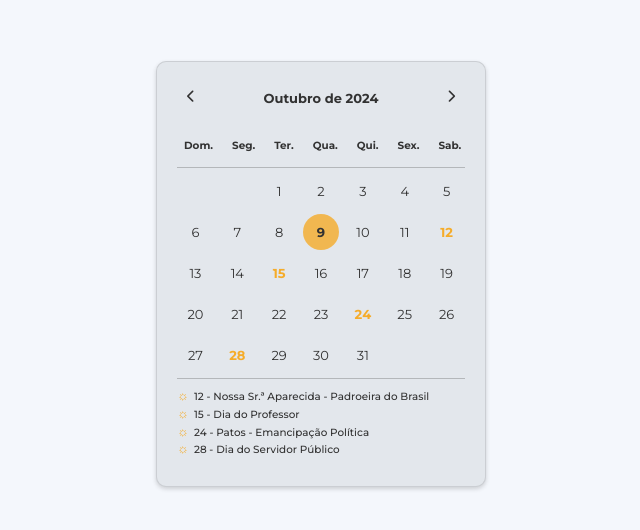
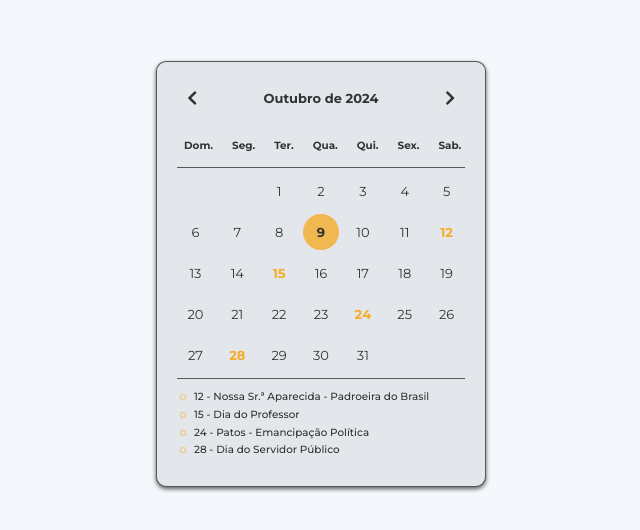
Before and after one commit to dev-emartins/simpples-calendario-react-typescript, a React (Vite) app: page / in a window 1280 px wide. Shown: the part 126-656 px from the top of the page, without its empty margins (319-959 px from the left). Built offline with nearby package versions, Linux system fonts and the light colour scheme.

Commit message:
Recente upgrade theme and icons

```diff
--- a/package.json
+++ b/package.json
@@ -12,6 +12,7 @@
   "dependencies": {
     "react": "^18.3.1",
     "react-dom": "^18.3.1",
+    "react-icons": "^5.4.0",
     "react-papaparse": "^4.4.0"
   },
   "devDependencies": {
--- a/src/App.tsx
+++ b/src/App.tsx
@@ -1,35 +1,6 @@
-import { useEffect, useState } from "react";
 import Calendar from "./pages/Calendar";
 
 function App() {
-  const [themeLoaded, setThemeLoaded] = useState(false);
-
-  const setTheme = async () => {
-    const prefersDark = window.matchMedia("(prefers-color-scheme: dark)").matches;
-
-    if (prefersDark) {
-      await import("./styles/CalendarDark.css");
-    } else {
-      await import("./styles/CalendarWhite.css");
-    }
-
-    setThemeLoaded(true);
-  };
-
-  useEffect(() => {
-    setTheme();
-
-    const darkModeMediaQuery = window.matchMedia("(prefers-color-scheme: dark)");
-    const handleChange = () => setTheme();
-
-    darkModeMediaQuery.addEventListener("change", handleChange);
-
-    return () => {
-      darkModeMediaQuery.removeEventListener("change", handleChange);
-    };
-  }, []);
-
-  if (!themeLoaded) return null;
   return (
     <>
       <Calendar />
--- a/src/pages/Calendar.tsx
+++ b/src/pages/Calendar.tsx
@@ -1,4 +1,5 @@
 import React, { useState, useEffect } from 'react';
+import { FaChevronLeft, FaChevronRight } from 'react-icons/fa';
 
 const Calendar: React.FC = () => {
     const d = new Date();
@@ -131,9 +132,9 @@ const Calendar: React.FC = () => {
     return (
         <div className="calendar">
             <div className="month">
-                <i onClick={handlePrevMonth} className="fa-solid fa-chevron-left"></i>
+                <FaChevronLeft onClick={handlePrevMonth} className="icon" />
                 <h2>{`${months[month]} de ${year}`}</h2>
-                <i onClick={handleNextMonth} className="fa-solid fa-chevron-right"></i>
+                <FaChevronRight onClick={handleNextMonth} className="icon" />
             </div>
             <div className="week">
                 {renderWeek()}
@@ -144,7 +145,7 @@ const Calendar: React.FC = () => {
             {monthlyHolidays.length > 0 && (
                 <div className="monthly-holidays">
                     {monthlyHolidays.map((holiday, index) => (
-                    <span key={index}>{holiday}</span>
+                        <span key={index}>{holiday}</span>
                     ))}
                 </div>
             )}
--- a/src/styles/CalendarDark.css
+++ /dev/null
@@ -1,102 +0,0 @@
-body {
-    background-color: #323232;
-    color: #f4f7fc;
-    display: flex;
-    justify-content: center;
-    align-items: center;
-}
-
-.calendar {
-    background-color: #424242;
-    border: 1px solid #f4f7fc22;
-    border-radius: 10px;
-    max-width: 330px;
-    padding: 10px 20px 20px 20px;
-    width: fit-content;
-    text-align: center;
-    box-shadow: 0 2px 4px #f4f7fc33;
-}
-
-.calendar .month {
-    padding: 10px;
-    font-size: 1.4rem;
-    font-weight: 600;
-    color: #f4f7fc;
-    display: flex;
-    flex-direction: row;
-    justify-content: space-between;
-}
-
-.calendar .month h2 {
-    padding: 8px;
-}
-
-.calendar .month i {
-    padding: 8px 0;
-    cursor: pointer;
-}
-
-.calendar .week,
-.calendar .days {
-    padding: 5px 0;
-    display: grid;
-    grid-template-columns: repeat(7, 0.5fr);
-    gap: 5px;
-}
-
-.calendar .week {
-    border-bottom: 1px solid #f4f7fc44;
-}
-
-.calendar .week span,
-.calendar .days .day {
-    padding: 10px 7px;
-    color: #f4f7fc;
-    font-size: 0.8rem;
-    font-weight: bold;
-}
-
-.calendar .days .day {
-    font-size: 1rem;
-    font-weight: 400;
-    cursor: pointer;
-}
-
-.calendar .days .day:hover {
-    color: #f5ac2a;
-}
-
-.calendar .days .holiday{
-    font-weight: 700;
-    color: #f5ac2a;
-}
-
-.calendar .days .current {
-    background-color: #f5ac2acc;
-    color: #323232;
-    font-weight: 700;
-    border-radius: 3rem;
-}
-
-.calendar .monthly-holidays {
-    border-top: 1px solid #f4f7fc44;
-    width: 100%;
-    padding: 8px 0;
-}
-
-.calendar .monthly-holidays span {
-    width: 100%;
-    display: inline-block;
-    color: #f4f7fc;
-    font-size: 0.8rem;
-    font-weight: 500;
-    line-height: 1.2rem;
-    text-align: left;
-}
-
-.calendar .monthly-holidays span::before {
-    content: "\00263C";
-    font-size: 1rem;
-    margin-right: 5px;
-    color: #f5ac2a;
-}
--- a/src/styles/CalendarWhite.css
+++ /dev/null
@@ -1,102 +0,0 @@
-body {
-    background-color: #f4f7fc;
-    color: #323232;
-    display: flex;
-    justify-content: center;
-    align-items: center;
-}
-
-.calendar {
-    background-color: #e3e7ec;
-    border: 1px solid #32323222;
-    border-radius: 10px;
-    max-width: 330px;
-    padding: 10px 20px 20px 20px;
-    width: fit-content;
-    text-align: center;
-    box-shadow: 0 2px 4px #32323233;
-}
-
-.calendar .month {
-    padding: 10px;
-    font-size: 1.4rem;
-    font-weight: 600;
-    color: #323232;
-    display: flex;
-    flex-direction: row;
-    justify-content: space-between;
-}
-
-.calendar .month h2 {
-    padding: 8px;
-}
-
-.calendar .month i {
-    padding: 8px 0;
-    cursor: pointer;
-}
-
-.calendar .week,
-.calendar .days {
-    padding: 5px 0;
-    display: grid;
-    grid-template-columns: repeat(7, 0.5fr);
-    gap: 5px;
-}
-
-.calendar .week {
-    border-bottom: 1px solid #32323244;
-}
-
-.calendar .week span,
-.calendar .days .day {
-    padding: 10px 7px;
-    color: #323232;
-    font-size: 0.8rem;
-    font-weight: bold;
-}
-
-.calendar .days .day {
-    font-size: 1rem;
-    font-weight: 400;
-    cursor: pointer;
-}
-
-.calendar .days .day:hover {
-    color: #f5ac2a;
-}
-
-.calendar .days .holiday{
-    font-weight: 700;
-    color: #f5ac2a;
-}
-
-.calendar .days .current {
-    background-color: #f5ac2acc;
-    color: #323232;
-    font-weight: 700;
-    border-radius: 3rem;
-}
-
-.calendar .monthly-holidays {
-    border-top: 1px solid #32323244;
-    width: 100%;
-    padding: 8px 0;
-}
-
-.calendar .monthly-holidays span {
-    width: 100%;
-    display: inline-block;
-    color: #323232;
-    font-size: 0.8rem;
-    font-weight: 500;
-    line-height: 1.2rem;
-    text-align: left;
-}
-
-.calendar .monthly-holidays span::before {
-    content: "\00263C";
-    font-size: 1rem;
-    margin-right: 5px;
-    color: #f5ac2a;
-}
--- a/src/styles/main.css
+++ b/src/styles/main.css
@@ -1,4 +1,3 @@
-@import url('https://cdnjs.cloudflare.com/ajax/libs/font-awesome/6.6.0/css/all.min.css');
 @import url('https://fonts.googleapis.com/css2?family=Montserrat:wght@300;400;500;600;700&display=swap');
 
 *,
@@ -48,6 +47,37 @@ select {
     font: inherit;
 }
 
+:root {
+    --background: #f4f7fc;
+    --secondary-background: #e3e7ec;
+    --background-radial: radial-gradient(circle, #e3e7ec 1%, #f4f7fc 100%);
+    --logo: #f5ac2a;
+    --foreground: #323232;
+    --secondary-foreground: #424242;
+    --link: #f5ac2a;
+    --link-hover: #f5ac2acc;
+    --shadown: #323232cc;
+    --warning-bg: #f4f7fc;
+    --warning-icon: #d8000c;
+    --button: #f5ac2a;
+    --button-hover: #f5ac2acc;
+    --button-google: #ff4b4b;
+    --button-facebook: #1877f2;
+    --button-apple: #000000;
+}
+
+@media (prefers-color-scheme: dark) {
+    :root {
+        --background: #323232;
+        --secondary-background: #424242;
+        --background-radial: radial-gradient(circle, #424242 1%, #323232 100%);
+        --foreground: #f4f7fc;
+        --secondary-foreground: #e4e4e4;
+        --shadown: #f4f7fc33;
+        --warning-bg: #323232;
+    }
+}
+
 @media (prefers-reduced-motion: reduce) {
     html:focus-within {
         scroll-behavior: auto;
@@ -71,3 +101,107 @@ html {
     padding: 0;
     scroll-behavior: smooth;
 }
+
+body {
+    background-color: var(--background);
+    color: var(--foreground);
+    display: flex;
+    justify-content: center;
+    align-items: center;
+}
+
+.calendar {
+    background-color: var(--secondary-background);
+    border: 1px solid var(--shadown);
+    border-radius: 10px;
+    max-width: 330px;
+    padding: 10px 20px 20px 20px;
+    width: fit-content;
+    text-align: center;
+    box-shadow: 0 2px 4px var(--shadown);
+}
+
+.calendar .month {
+    padding: 10px;
+    font-size: 1.4rem;
+    font-weight: 600;
+    color: var(--foreground);
+    display: flex;
+    flex-direction: row;
+    justify-content: space-between;
+}
+
+.calendar .month h2 {
+    padding: 8px 0;
+}
+
+.calendar .month .icon {
+    font-size: 0.8rem;
+    padding: 8px 0;
+    cursor: pointer;
+}
+
+.calendar .week,
+.calendar .days {
+    padding: 5px 0;
+    display: grid;
+    grid-template-columns: repeat(7, 0.5fr);
+    gap: 5px;
+}
+
+.calendar .week {
+    border-bottom: 1px solid var(--shadown);
+}
+
+.calendar .week span,
+.calendar .days .day {
+    padding: 10px 7px;
+    color: var(--foreground);
+    font-size: 0.8rem;
+    font-weight: bold;
+}
+
+.calendar .days .day {
+    font-size: 1rem;
+    font-weight: 400;
+    cursor: pointer;
+}
+
+.calendar .days .day:hover {
+    color: var(--button-hover);
+}
+
+.calendar .days .holiday{
+    font-weight: 700;
+    color: var(--button);
+}
+
+.calendar .days .current {
+    background-color: var(--button-hover);
+    color: var(--foreground);
+    font-weight: 700;
+    border-radius: 3rem;
+}
+
+.calendar .monthly-holidays {
+    border-top: 1px solid var(--shadown);
+    width: 100%;
+    padding: 8px 0;
+}
+
+.calendar .monthly-holidays span {
+    width: 100%;
+    display: inline-block;
+    color: var(--foreground);
+    font-size: 0.8rem;
+    font-weight: 500;
+    line-height: 1.2rem;
+    text-align: left;
+}
+
+.calendar .monthly-holidays span::before {
+    content: "\00263C";
+    font-size: 1rem;
+    margin-right: 5px;
+    color: var(--button);
+}
```
Also changed, not shown: 1 other file (tests, documents, lock files or other folders).
